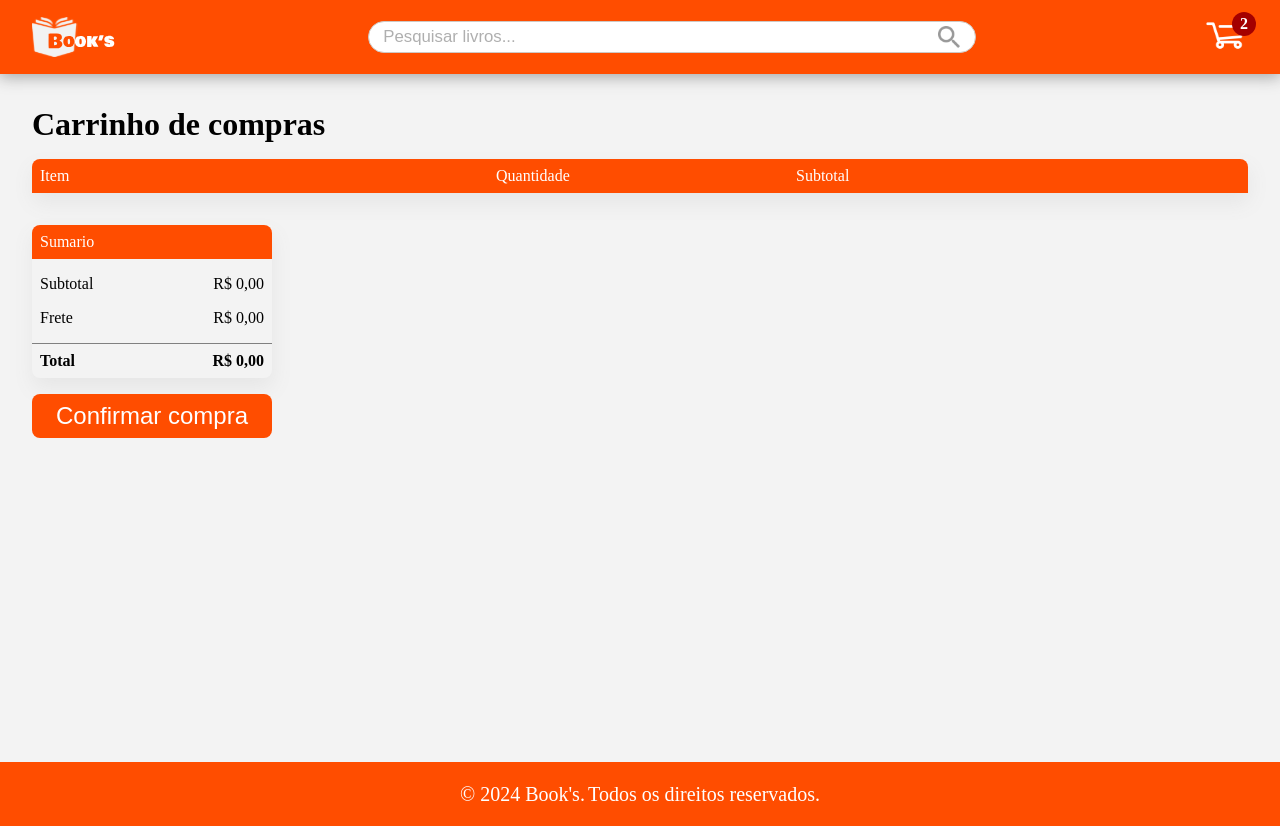
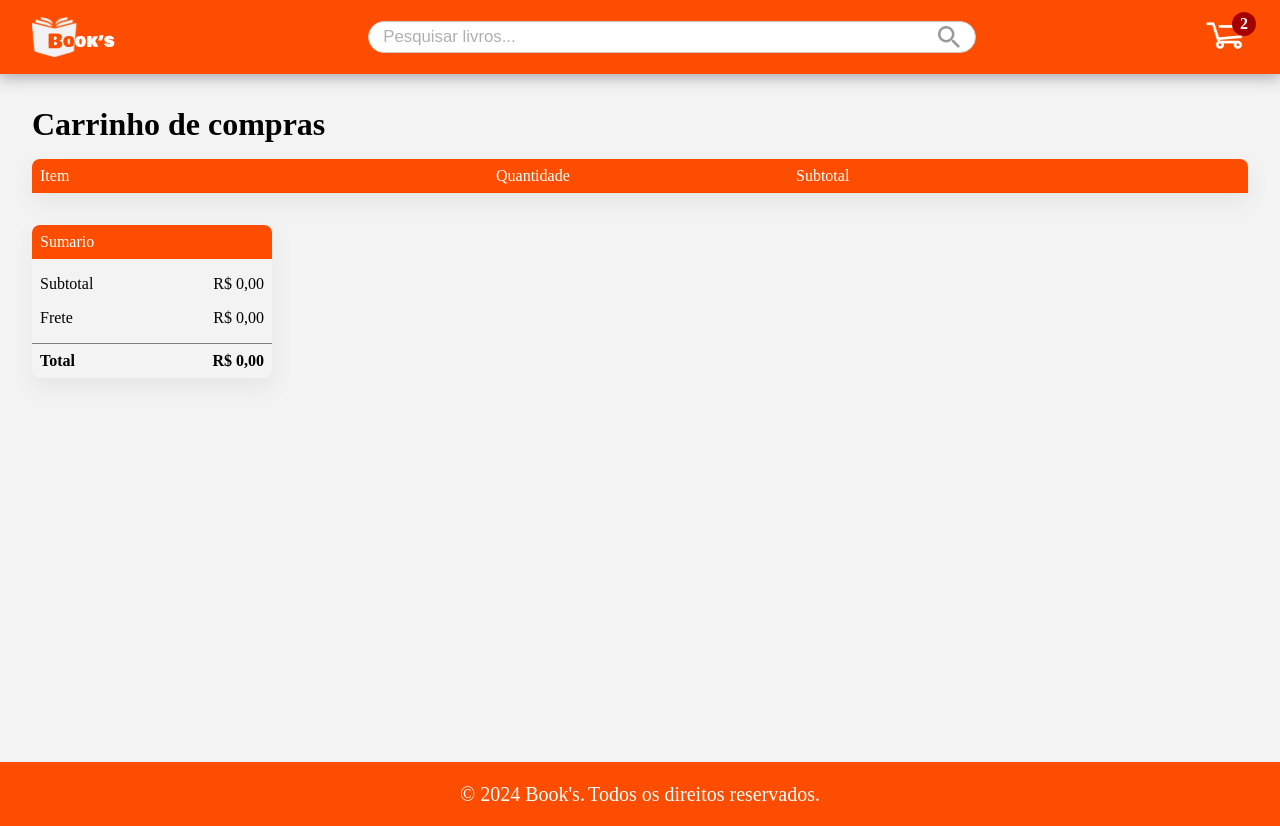
Before and after one commit to mathmedeirosf/books, a React (Create React App) app: page /cart in a window 1280 px wide. Built offline with nearby package versions, Linux system fonts and the light colour scheme.

Commit message:
fix: button confirm buy

```diff
--- a/src/components/cartList/CartList.css
+++ b/src/components/cartList/CartList.css
@@ -28,8 +28,6 @@ div.order {
             border-radius: .5rem .5rem 0 0;
             display: flex;
             justify-content: space-between;
-            padding: .5rem;
-
 
             h2 {
                 margin-top: 10px;
--- a/src/components/summary/Summary.tsx
+++ b/src/components/summary/Summary.tsx
@@ -57,9 +57,11 @@ export default function Summary () {
                     <strong>{calculateTotal()}</strong>
                 </li>
             </ul>
-            <Link to={'/confirmation'}>
-                <button type='submit' className='confirm' onClick={handleConfirmPurchase}>Confirmar compra</button>
-            </Link>
+                {cartItems.length == 0 ? ''
+                    :
+                    <Link to={'/confirmation'}>
+                        <button type='submit' className='confirm' onClick={handleConfirmPurchase}>Confirmar compra</button>
+                    </Link>}
         </div>
     )
 }
```
